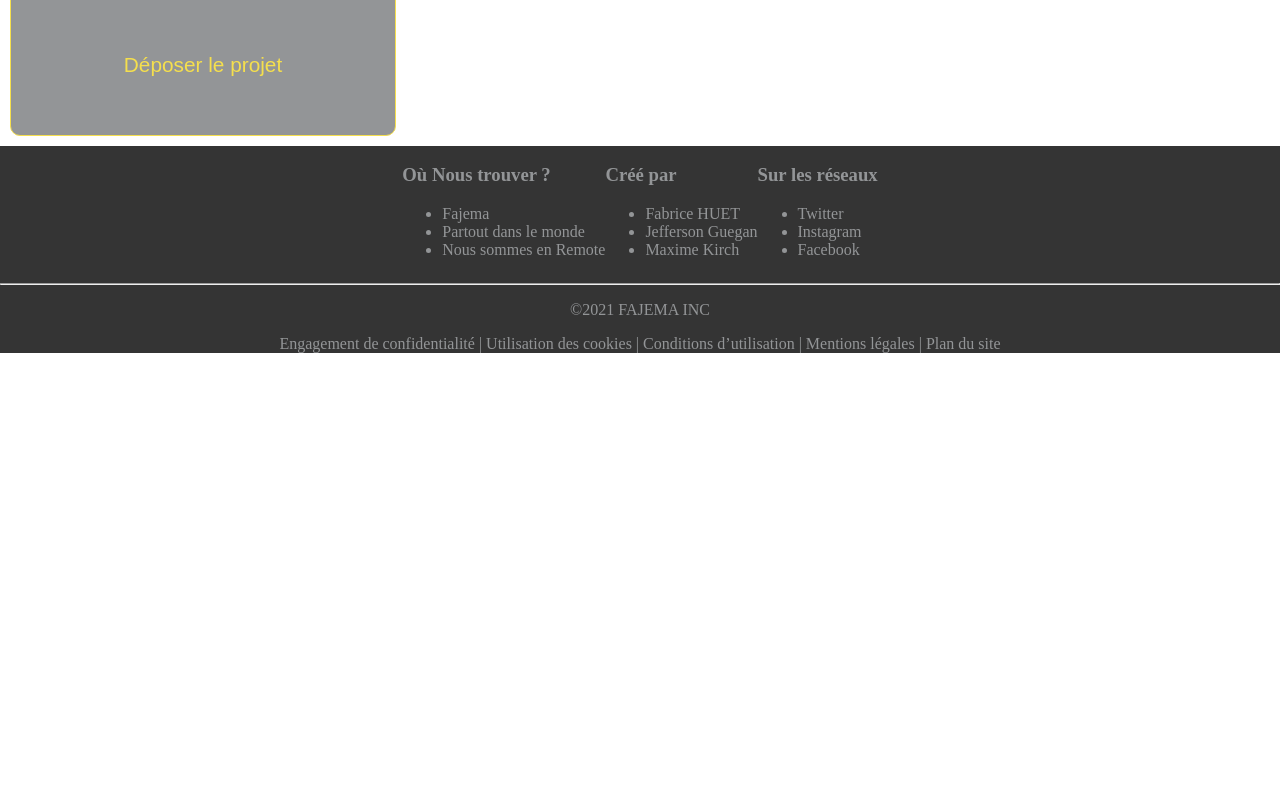
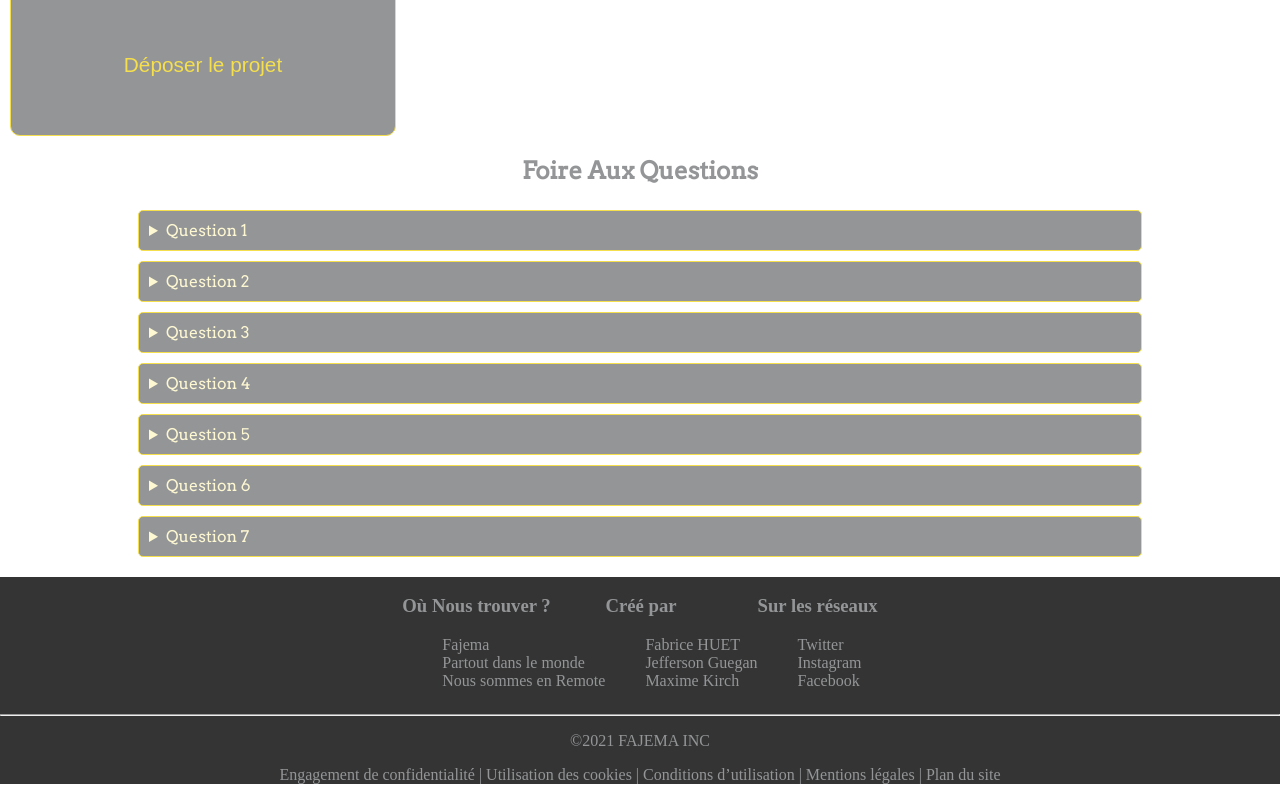
Before and after one commit to MaximeKirch/osLink, a React (Create React App) app: page / in a window 1280 px wide. Shown: the part 4177-4977 px from the top of the page. Before the commit the page ends 4546 px from the top, so only its background shows below. Built offline with nearby package versions, Linux system fonts and the light colour scheme; no server answers.

Commit message:
Ajout composant FAQ

```diff
--- a/src/App.css
+++ b/src/App.css
@@ -12,6 +12,7 @@
 /* 9. GithubTrends Component */
 /* 10. Research Component */
 /* 11. Modal Component */
+/* 12. FAQs Component */
 /* Z.Footer */
 
 
@@ -911,6 +912,75 @@ input:focus {
   align-self: center;
 
 }
+
+/* -------------------------------------------------------------------------------------------------- */
+
+/* 12.FAQ Component*/
+
+.faqContainer{
+  Margin:auto;
+  width: 80%;
+  margin-bottom: 20px;
+
+}
+
+.h3Faq{
+  font-family: var(--primary-font);
+  color: var(--ultimate-Gray);
+  margin-top: 20px;
+    text-align: center;
+  font-size: x-large;
+  font-weight: bold;
+}
+
+.summaryFaq{
+  font-family: var(--primary-font);
+background-color: var(--ultimate-Gray);
+color: var(--light-illuminating);
+border: 1px solid var(--illuminating);
+border-radius: 5px;
+padding: 10px;
+cursor: pointer;
+}
+
+.faqAnswer{
+  font-family: var(--secondary-font);
+  padding: 10px;
+  border-radius: 5px;
+  border: 1px solid var(--ultimate-Gray);
+  background-color: var(--light-illuminating);
+  color: var(--ultimate-Gray);
+}
+
+.detailsFaqCont{
+  margin: 10px;
+}
+
+details[open] > summary {
+
+background-color: var(--ultimate-Gray);
+color: var(--illuminating);
+border: 1px solid var(--illuminating);
+border-radius: 5px;
+
+  animation: fade 0.1s ease-in-out;
+}
+
+@keyframes fade {
+  0% { opacity:0;
+  }
+
+  100%{ opacity:1
+  }
+
+}
+
+
+
+
+
+
+
 /* -------------------------------------------------------------------------------------------------- */
 
 /* Z.Footer */
@@ -938,3 +1008,8 @@ input:focus {
 .lastFooter{
   text-align: center;
 }
+
+.footerList{
+  list-style: none;
+  text-align: left;
+}
--- a/src/App.js
+++ b/src/App.js
@@ -4,7 +4,8 @@ import './App.css';
 import HeroBanner from'./components/HeroBanner'
 import ContactForm from './components/ContactForm'
 import Footer from './components/Footer'
-import Search from './components/Search';
+import Search from './components/Search'
+import Faq from './components/Faq'
 
 
 
@@ -22,6 +23,7 @@ function App() {
         <div className="devPage">
           <Search />
           <ContactForm />
+          <Faq />
 
         </div>
       </div>
--- /dev/null
+++ b/src/components/Faq.js
@@ -0,0 +1,97 @@
+import React from 'react'
+import '../App.css'
+
+function Faq() {
+
+    return(
+        <>
+            <div className="faqContainer">
+                <h3 className="h3Faq">Foire Aux Questions</h3>
+
+                <div className="detailsFaqCont">
+                    <details className="detailsFaq">
+                        <summary className="summaryFaq">Question 1</summary>
+                            <div className="faqAnswer">
+                                La réponse à la question 1 sur une ligne
+                            </div>
+                    </details>
+                </div>
+                <div className="detailsFaqCont">
+                    <details className="detailsFaq">
+                        <summary className="summaryFaq">Question 2</summary>
+                            <div className="faqAnswer">
+                                La réponse à la question 2<br></br>
+                                sur 2 lignes
+                            </div>
+                    </details>
+                </div>
+                <div className="detailsFaqCont">
+                    <details className="detailsFaq">
+                        <summary className="summaryFaq">Question 3</summary>
+                            <div className="faqAnswer">
+                                <p>La réponse à la question 3</p>
+                                <p>en 2 paragraphes</p>
+                            </div>
+                    </details>
+                </div>
+                <div className="detailsFaqCont">
+                    <details className="detailsFaq">
+                        <summary className="summaryFaq">Question 4</summary>
+                            <div className="faqAnswer">
+                                Non, c'est bon vous avez compris
+                            </div>
+                    </details>
+                </div>
+                <div className="detailsFaqCont">
+                    <details className="detailsFaq">
+                        <summary className="summaryFaq">Question 5</summary>
+                            <div className="faqAnswer">
+                            "Lorem ipsum dolor sit amet, consectetur adipiscing elit, sed do eiusmod tempor incididunt
+            ut labore et dolore magna aliqua.
+            Ut enim ad minim veniam, quis nostrud exercitation ullamco laboris nisi ut aliquip ex ea commodo consequat.
+            Duis aute irure dolor in reprehenderit in voluptate velit esse cillum dolore eu fugiat nulla pariatur.
+            Excepteur sint occaecat cupidatat non proident, sunt in culpa qui officia deserunt mollit anim id est laborum."
+                            </div>
+                    </details>
+                </div>
+                <div className="detailsFaqCont">
+                    <details className="detailsFaq">
+                        <summary className="summaryFaq">Question 6</summary>
+                            <div className="faqAnswer">
+                            "Lorem ipsum dolor sit amet, consectetur adipiscing elit, sed do eiusmod tempor incididunt
+            ut labore et dolore magna aliqua. <br></br>
+            Ut enim ad minim veniam, quis nostrud exercitation ullamco laboris nisi ut aliquip ex ea commodo consequat.
+            Duis aute irure dolor in reprehenderit in voluptate velit esse cillum dolore eu fugiat nulla pariatur.
+            Excepteur sint occaecat cupidatat non proident, sunt in culpa qui officia deserunt mollit anim id est laborum."
+                            </div>
+                    </details>
+                </div>
+                <div className="detailsFaqCont">
+                    <details className="detailsFaq">
+                        <summary className="summaryFaq">Question 7</summary>
+                            <div className="faqAnswer">
+                            <p className="pFaq"> "Lorem ipsum dolor sit amet, consectetur adipiscing elit, sed do eiusmod tempor incididunt
+            ut labore et dolore magna aliqua.
+            Ut enim ad minim veniam, quis nostrud exercitation ullamco laboris nisi ut aliquip ex ea commodo consequat.
+            Duis aute irure dolor in reprehenderit in voluptate velit esse cillum dolore eu fugiat nulla pariatur.
+            Excepteur sint occaecat cupidatat non proident, sunt in culpa qui officia deserunt mollit anim id est laborum."
+            </p>
+            <p className="pFaq"> "Lorem ipsum dolor sit amet, consectetur adipiscing elit, sed do eiusmod tempor incididunt
+            ut labore et dolore magna aliqua.
+            Ut enim ad minim veniam, quis nostrud exercitation ullamco laboris nisi ut aliquip ex ea commodo consequat.
+            Duis aute irure dolor in reprehenderit in voluptate velit esse cillum dolore eu fugiat nulla pariatur.
+            Excepteur sint occaecat cupidatat non proident, sunt in culpa qui officia deserunt mollit anim id est laborum."
+            </p>
+                            </div>
+                    </details>
+                </div>
+
+            </div>
+
+
+        </>
+
+    )
+}
+
+export default Faq
--- a/src/components/Footer.js
+++ b/src/components/Footer.js
@@ -10,7 +10,7 @@ function Footer() {
             <div className="footerRow">
                 {/*colonne1*/}
                 <div className="col">
-                    <h3> Où Nous trouver ?</h3>
+                    <h3 className="h3Footer"> Où Nous trouver ?</h3>
                     <ul className="footerList">
                         <li>Fajema</li>
                         <li>Partout dans le monde</li>
@@ -19,7 +19,7 @@ function Footer() {
                 </div>
                 {/*colonne2*/}
                 <div className="col">
-                    <h3>Créé par</h3>
+                    <h3 className="h3Footer">Créé par</h3>
                     <ul className="footerList">
                         <li>Fabrice HUET</li>
                         <li>Jefferson Guegan</li>
@@ -28,7 +28,7 @@ function Footer() {
                 </div>
                 {/*colonne3*/}
                 <div className="col">
-                <h3>Sur les réseaux</h3>
+                <h3 className="h3Footer">Sur les réseaux</h3>
                     <ul className="footerList">
                         <li>Twitter</li>
                         <li>Instagram</li>
```
